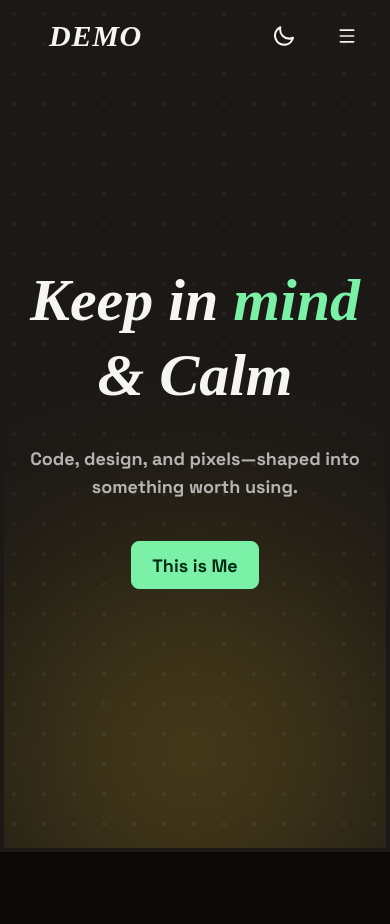
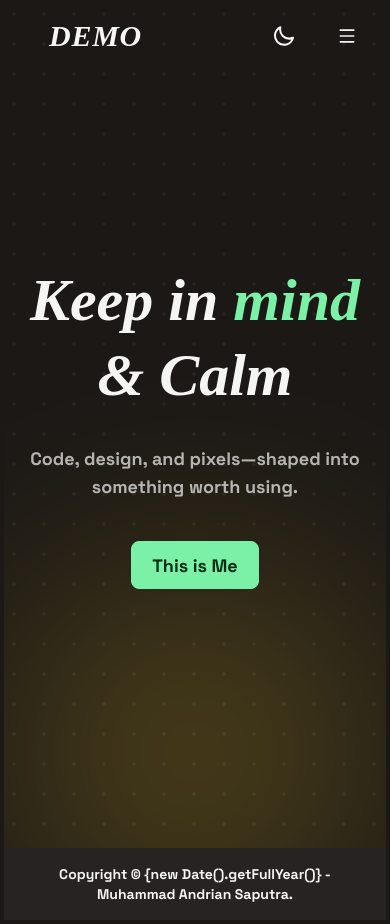
Before and after one commit to Luiso9/luiso9.github.io, a Vue app: page / in a window 390 px wide. Before the commit the page ends 852 px from the top, so only its background shows below. Built offline with nearby package versions, Linux system fonts and the light colour scheme; a web font is replaced by a local one.

Commit message:
feat: footer

```diff
--- a/package.json
+++ b/package.json
@@ -31,5 +31,6 @@
     "gh-pages": "^6.3.0",
     "vite": "^6.2.4",
     "vite-plugin-vue-devtools": "^7.7.2"
-  }
+  },
+  "packageManager": "yarn@1.22.22+sha512.a6b2f7906b721bba3d67d4aff083df04dad64c399707841b7acf00f6b133b7ac24255f2652fa22ae3534329dc6180534e98d17432037ff6fd140556e2bb3137e"
 }
--- a/src/App.vue
+++ b/src/App.vue
@@ -3,6 +3,7 @@ import { defineAsyncComponent, ref } from "vue";
 import { useScroll } from "@/providers/useScroll";
 import NavBar from "@/components/NavBar.vue";
 import Hero from "@/components/Hero.vue";
+import Footer from "@/components/Footer.vue";
 
 const MyWork = defineAsyncComponent(() => import("@/components/MyWork.vue"));
 
@@ -37,6 +38,10 @@ useScroll({
 			</section>
 		</div>
 	</main>
+
+	<footer>
+		<Footer />
+	</footer>
 </template>
 
 <style>
--- /dev/null
+++ b/src/components/Footer.vue
@@ -0,0 +1,11 @@
+<template>
+	<footer
+		class="footer sm:footer-horizontal footer-center bg-base-300 text-base-content p-4"
+	>
+		<aside>
+			<p>
+				Copyright © {new Date().getFullYear()} - Muhammad Andrian Saputra.
+			</p>
+		</aside>
+	</footer>
+</template>
--- a/src/components/MyWork.vue
+++ b/src/components/MyWork.vue
@@ -11,19 +11,19 @@ const currentSlideIndex = ref(0);
 
 const workItems = [
 	{
-		src: "/images/project1.jpg",
+		src: "https://cdn.driannsa.my.id/wZXiM61njzTbyAmG.png",
 		alt: "Project 1",
-		desc: "City of Angels is a bold 160-page portrait of the city's vibrant urban culture, featuring stunning photography and insightful commentary.",
+		desc: "Automatic Gate System Arduino using HC-SR04 and Servo 9G",
 	},
 	{
-		src: "/images/project2.jpg",
+		src: "https://cdn.driannsa.my.id/AYd7Ddnv972fvcWF.webp",
 		alt: "Project 2",
-		desc: "Another amazing project that showcases creative excellence and innovative design thinking.",
+		desc: "Automation tool for SoccerGuru hourly card claiming in Go ",
 	},
 	{
-		src: "/images/project3.jpg",
+		src: "https://cdn.driannsa.my.id/TsTokI-GvpgZ8O1u.webp",
 		alt: "Project 3",
-		desc: "Third project demonstrating mastery of visual storytelling and artistic vision.",
+		desc: "Copycat website to learn about grid system and flexbox, I LOVE SWISS DESIGN.",
 	},
 ];
 
--- a/src/components/NavBar.vue
+++ b/src/components/NavBar.vue
@@ -20,7 +20,7 @@ const {theme, toggleTheme} = useTheme()
 					</button>
 					<button
 							class="btn btn-lg outline-base-content btn-base-300 w-24 text-base-content hover:btn-base-300/80 transition-colors duration-300">
-						Project
+						Work
 					</button>
 					<button
 							class="btn btn-lg outline-base-content btn-base-300 w-24 text-base-content hover:btn-base-300/80 transition-colors duration-300">
@@ -60,7 +60,7 @@ const {theme, toggleTheme} = useTheme()
 				<Menu class="w-5 h-5"/>
 			</div>
 			<ul tabindex="0"
-			    class="dropdown-content menu bg-clip-padding backdrop-filter backdrop-blur-sm bg-opacity-0 border-[0.3px] border-neutral-content/10 rounded-sm w-64 p-4 shadow-2xl mt-2">
+			    class="dropdown-content menu bg-clip-padding backdrop-filter backdrop-blur-sm bg-opacity-0 text-accent-content border-[0.3px] border-neutral-content/10 rounded-sm w-64 p-4 shadow-2xl mt-2">
 				<li>
 					<a class="flex items-center p-3 text-base-content">
 						<House class="w-5 h-5 mr-3 text-primary"/>
@@ -70,13 +70,13 @@ const {theme, toggleTheme} = useTheme()
 				<li>
 					<a class="flex items-center p-3 text-base-content">
 						<Blinds class="w-5 h-5 mr-3 text-info"/>
-						Timeline
+						Work
 					</a>
 				</li>
 				<li>
 					<a class="flex items-center p-3 text-base-content">
 						<Share2 class="w-5 h-5 mr-3 text-accent"/>
-						Share
+						Timeline
 					</a>
 				</li>
 			</ul>
```
